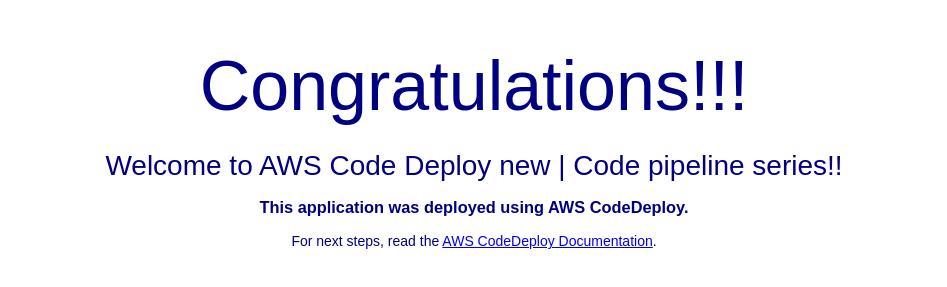
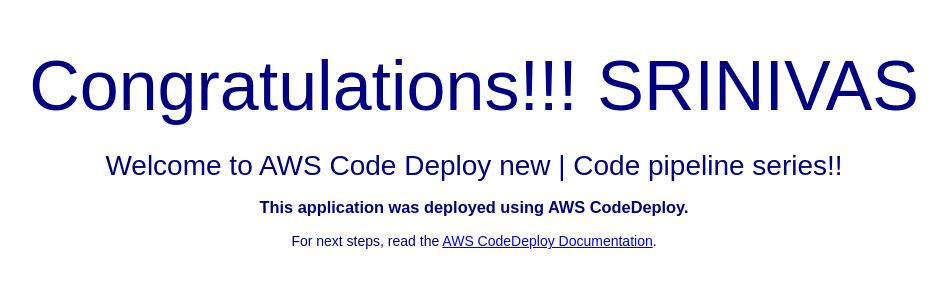
Before and after one commit to tirucloud/aws_cicd_pipline_codedeploy, a plain HTML site: page index.html in a window 1280 px wide. Shown: the part 201-488 px from the top of the page, without its empty margins (166-1113 px from the left). Drawn offline with Linux system fonts and the light colour scheme.

Commit message:
Update index.html

```diff
--- a/index.html
+++ b/index.html
@@ -27,7 +27,7 @@
 <body>
   <div align="center">
     <img src="https://s3.ap-south-1.amazonaws.com/www.basava.com/aar_logo_final.png" style="max-width: 20%;">
-    <h1>Congratulations!!! </h1>
+    <h1>Congratulations!!! SRINIVAS </h1>
       <h2>Welcome to AWS Code Deploy new | Code pipeline series!!</h2>
     <h3>This application was deployed using AWS CodeDeploy.</h3>
     <p>For next steps, read the <a href="http://aws.amazon.com/documentation/codedeploy">AWS CodeDeploy Documentation</a>.</p>
```
